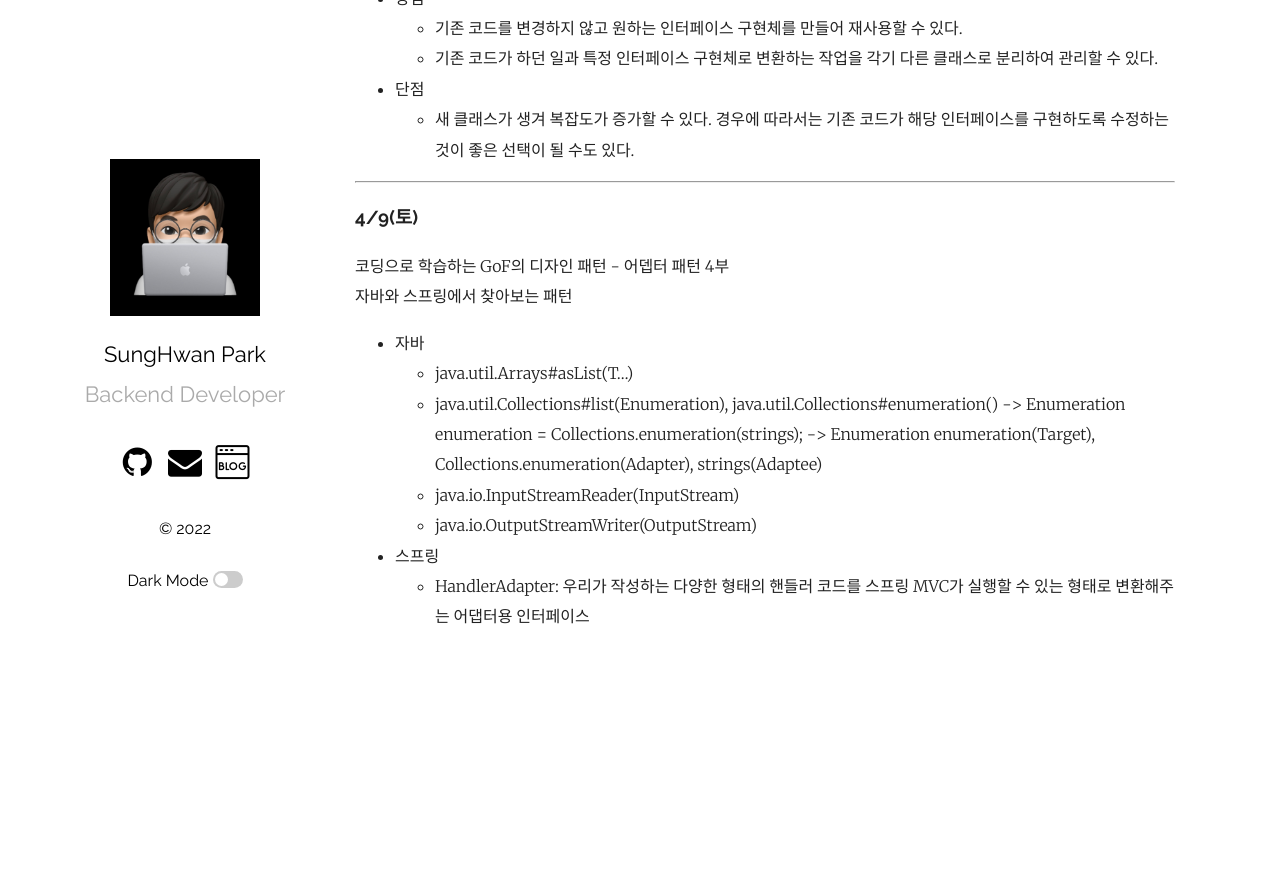
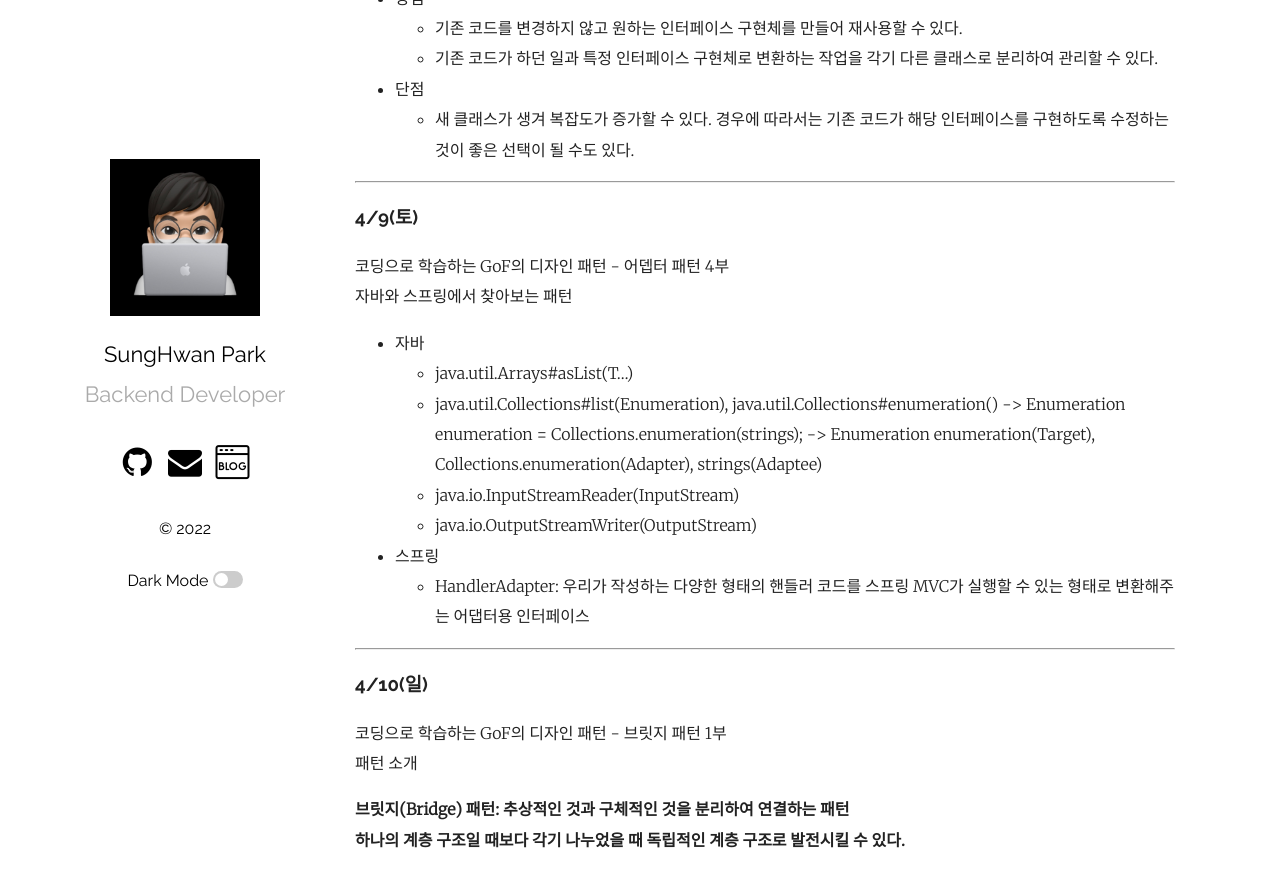
Before and after one commit to mrpark219/TIL, a Jekyll site: the page built from _posts/2022-04-01-4월TIL.markdown, in a window 1280 px wide and 900 px high, scrolled down 7734 px. Shown: the top 887 px of the window. Built offline with Jekyll 4.4.1, drawn with Linux system fonts in a browser that asks for light colours; comment, search, counter and statistics services are not loaded; before the commit the page ends 8411 px from its top, so only the background shows below that.

Commit message:
feat: 2022-04-10 TIL 추가

```diff
--- a/_posts/2022-04-01-4월TIL.markdown
+++ b/_posts/2022-04-01-4월TIL.markdown
@@ -369,3 +369,13 @@ public class App {
     -   java.io.OutputStreamWriter(OutputStream)
 -   스프링
     -   HandlerAdapter: 우리가 작성하는 다양한 형태의 핸들러 코드를 스프링 MVC가 실행할 수 있는 형태로 변환해주는 어댑터용 인터페이스
+
+---
+
+### 4/10(일)
+
+코딩으로 학습하는 GoF의 디자인 패턴 - 브릿지 패턴 1부<br/>
+패턴 소개
+
+**브릿지(Bridge) 패턴: 추상적인 것과 구체적인 것을 분리하여 연결하는 패턴<br/>
+하나의 계층 구조일 때보다 각기 나누었을 때 독립적인 계층 구조로 발전시킬 수 있다.**
```
